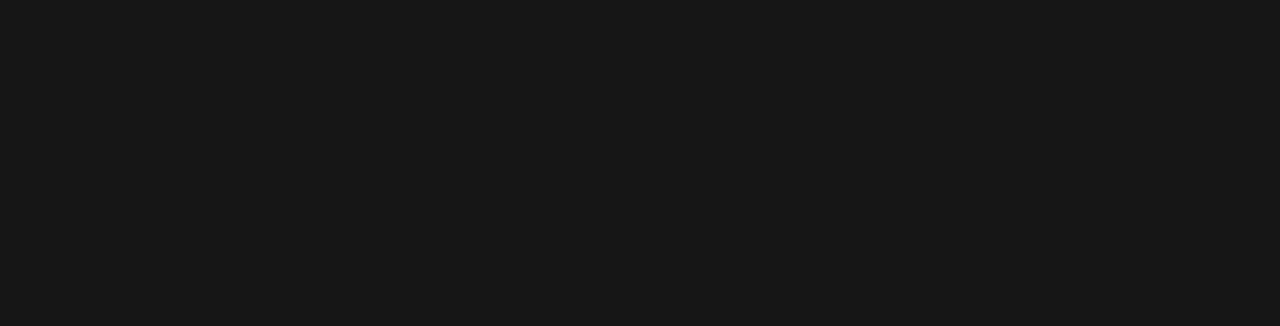
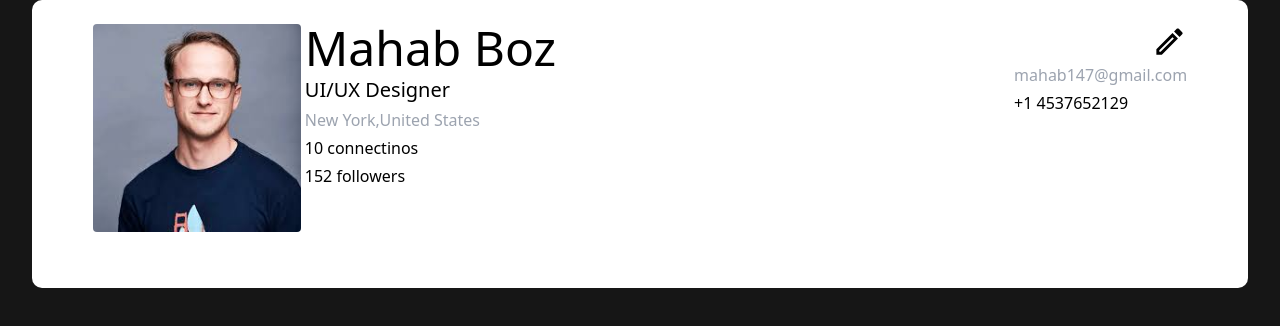
Before and after one commit to aekutetechnologies/bugbearfr, a React (Create React App) app: page /user in a window 1280 px wide. Before the commit this address had no page. Shown: the top 326 px of the page. Built offline with nearby package versions, Linux system fonts and the light colour scheme.

Commit message:
fourteen  commit

```diff
--- a/src/App.tsx
+++ b/src/App.tsx
@@ -10,6 +10,7 @@
 import Home from './components/home/Home';
 import ExamPage from './components/Exampage/ExamPage';
 import DashBoard from './components/dashboard/DashBoard';
+import UserProfile from './components/userProfile/UserProfile';
 
 function App() {
   return (
@@ -24,6 +25,7 @@
       <Route path='/loginafter' element={<AfterLogin/>}></Route>
       <Route path='/exampage' element={<ExamPage/>}></Route>
       <Route path='/dashboard' element={<DashBoard/>}></Route>
+      <Route path='/user' element={<UserProfile/>}></Route>
     </Routes>
     </BrowserRouter>
     </>
--- /dev/null
+++ b/src/components/userProfile/UserProfile.tsx
@@ -0,0 +1,95 @@
+import React, { useState } from 'react'
+import user from '../image/user_man.jpeg'
+import { MdOutlineEdit } from "react-icons/md";
+import './user.css'
+const UserProfile = () => {
+    const [show1, setShow1] = useState<Boolean>(false)
+    const [showModal, setShowModal] = useState(false);
+    const [showModal1, setShowModal1] = useState(false);
+
+    const handleShowModal = () => {
+        setShowModal(true);
+    };
+    //   const handleShowModal1 = () => {
+    //     setShowModal1(true);
+    //   };
+
+    const handleCloseModal = () => {
+        setShowModal(false);
+    };
+    //   const handleCloseModal1 = () => {
+    //     setShowModal1(false);
+    //   };
+    const ShowModel = () => {
+        setShow1(true)
+    }
+    return (
+        <>
+            <div>
+                <div className='w-[95%] h-72 bg-white rounded-[10px] m-auto flex justify-evenly'>
+                    <div className='flex gap-1 w-[90%] mt-6'>
+                        <div className='w-52 h-52 rounded'>
+                            <img src={user} alt="" className='h-full w-full rounded' />
+                        </div>
+                        <div>
+                            <h1 className='text-5xl'>Mahab Boz</h1>
+                            <p className='text-xl mt-1'>UI/UX Designer</p>
+                            <p className='text-gray-400 text-base mt-1'>New York,United States</p>
+                            <p className='font-medium mt-1'>10 connectinos</p>
+                            <p className='mt-1'>152 followers</p>
+                        </div>
+                        <div className='ml-auto'>
+                            <MdOutlineEdit size={35} color="black" className='cursor-pointer ml-auto' onClick={handleShowModal} />
+                            <p className='text-gray-400 mt-1'>mahab147@gmail.com</p>
+                            <p className='mt-1'>+1 4537652129</p>
+                        </div>
+                    </div>
+                </div>
+            </div>
+            {showModal && (
+                <div
+                    className='fixed inset-0 bg-white bg-opacity-30 z-100 backdrop-blur-sm h-full flex justify-center'
+                    onClick={handleCloseModal}
+                >
+                    <div
+                        className='rounded-lg p-2 shadow-lg w-[55%] h-[470px] bg-white mt-10 rounded-[8px]'
+                        onClick={(e) => e.stopPropagation()} // Prevent modal closure on modal content click
+                    >
+                        <div className='w-[90%] m-auto border-b border-gray-400 pb-1 mb-5'>
+                            <h1 className='text-4xl'>Edit intro</h1>
+                        </div>
+                        <div className='flex justify-evenly w-[90%] m-auto mb-5'>
+                            <div className='w-[47%]'>
+                                <label htmlFor="" className='text-lg mb-1'>First name</label>
+                                <input type="text" name="" id="" className='w-full border border-black rounded-[6px] h-10 outline-none' />
+                            </div>
+                            <div className='w-[47%] ml-auto'>
+                                <label htmlFor="" className='text-lg mb-1'>Last name</label>
+                                <input type="text" name="" id="" className='w-full border border-black rounded-[6px] h-10 outline-none' />
+                            </div>
+                        </div>
+                        <div className='w-[90%] m-auto mb-5'>
+                            <label htmlFor="" className='mb-1 text-lg'>Designation</label>
+                            <input type="text" className='w-full h-10 outline-none border border-black rounded-[6px]' />
+                        </div>
+                        <div className='w-[90%] m-auto mb-5'>
+                            <label htmlFor="" className='mb-1 text-lg'>Email</label>
+                            <input type="text" className='w-full h-10 outline-none border border-black rounded-[6px]' />
+                        </div>
+                        <div className='w-[90%] m-auto mb-5'>
+                            <label htmlFor="" className='mb-1 text-lg'>Mobile</label>
+                            <input type="text" className='w-full h-10 outline-none border border-black rounded-[6px]' />
+                        </div>
+                        <div className='flex gap-4 w-[90%] m-auto'>
+                            <button className='border border-black btn1 w-24 rounded h-8'><span className='text-black font-semibold'>Save</span></button>
+                            <button className='border border-black bg-white w-24 rounded h-8'><span className='text-black font-semibold'>Cancel</span></button>
+                        </div>
+                    </div>
+                </div>
+            )}
+
+        </>
+    )
+}
+
+export default UserProfile
--- /dev/null
+++ b/src/components/userProfile/user.css
@@ -0,0 +1,3 @@
+.btn1{
+    background-color: yellow;
+}
```
Also changed, not shown: src/components/image/user_man.jpeg (added).
